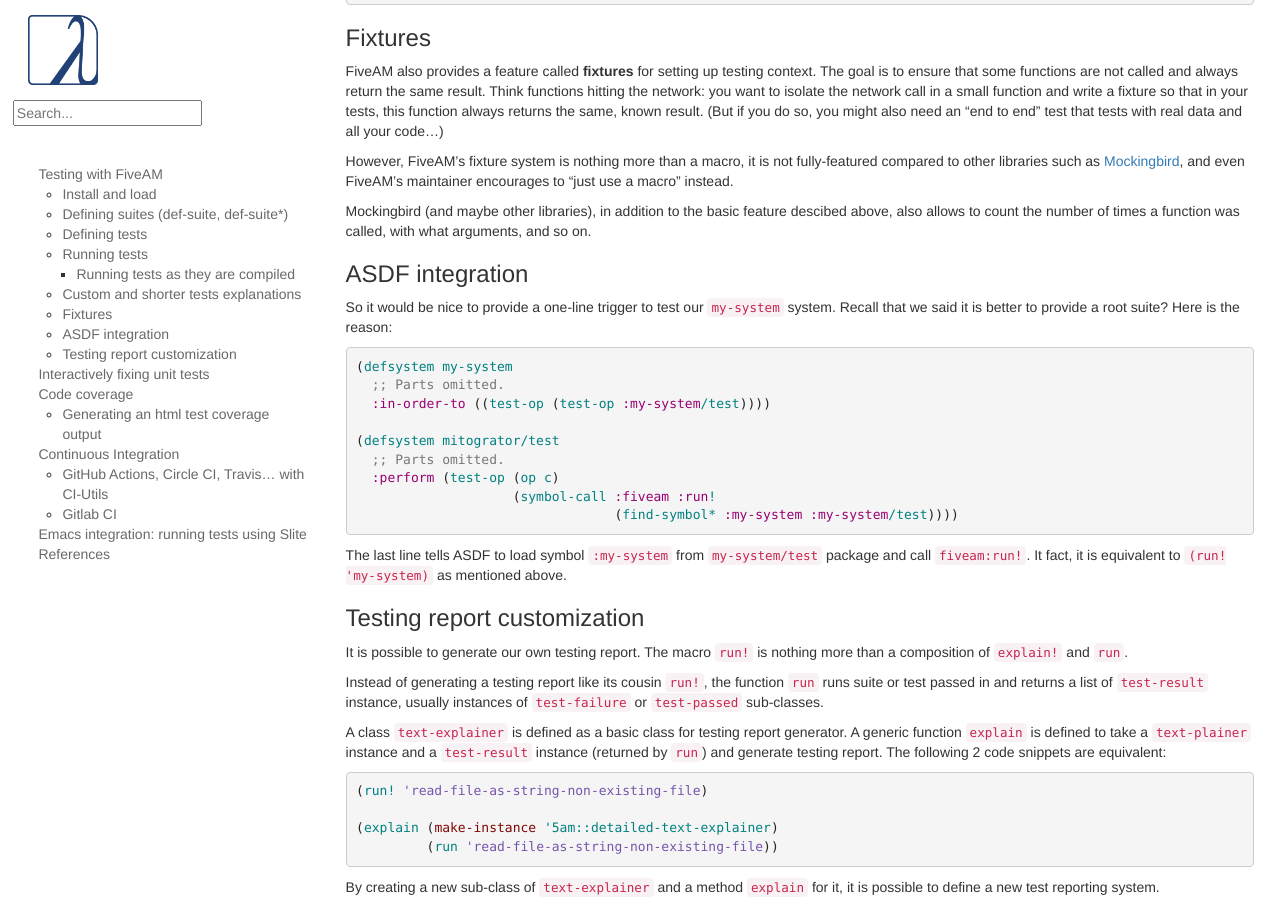
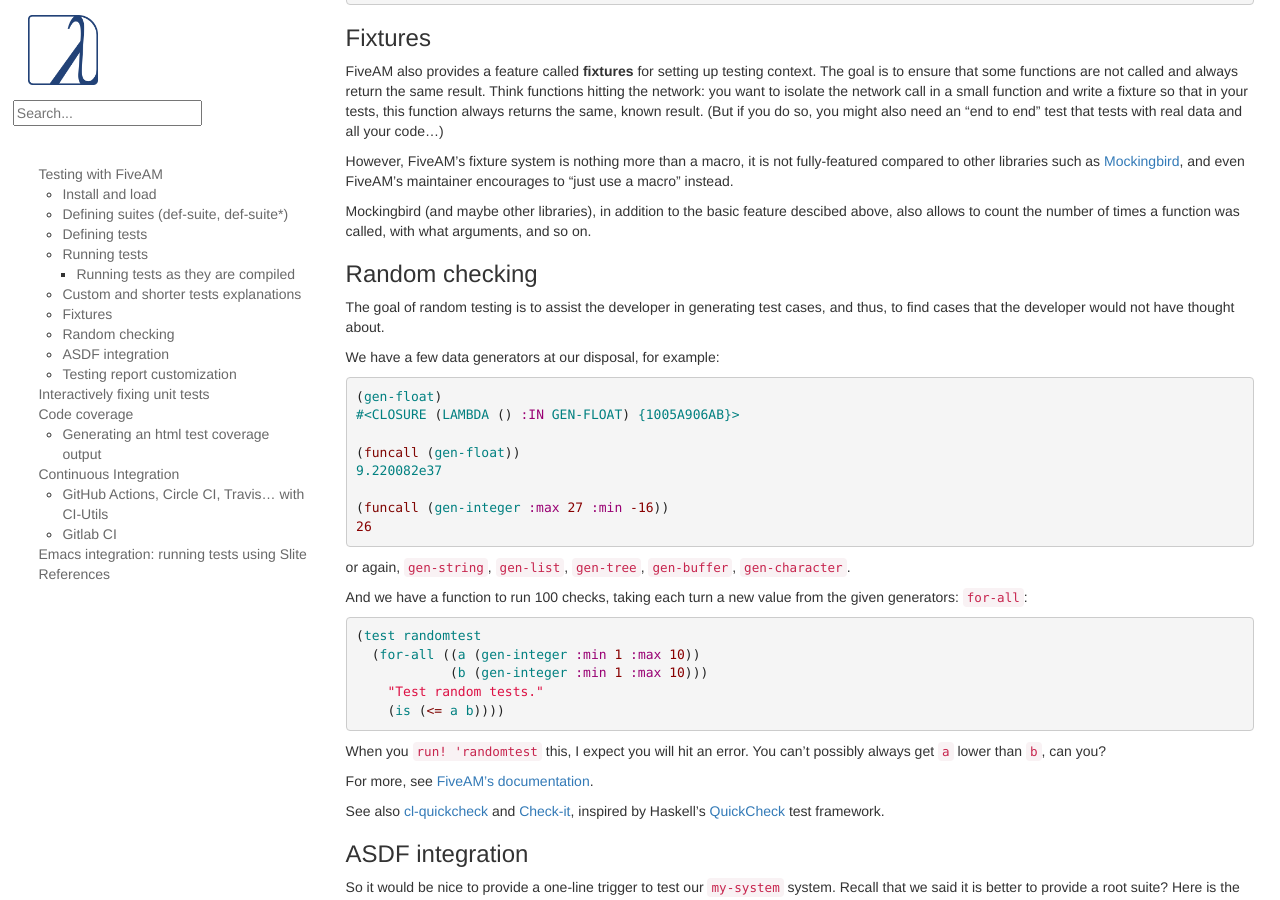
Before and after one commit to LispCookbook/cl-cookbook, a Jekyll site: the page built from testing.md, in a window 1280 px wide and 900 px high, scrolled down 5039 px. Built offline with Jekyll 4.4.1, drawn with Linux system fonts in a browser that asks for light colours.

Commit message:
testing: add short random testing section

```diff
--- a/testing.md
+++ b/testing.md
@@ -307,6 +307,45 @@ FiveAM's maintainer encourages to "just use a macro" instead.
 Mockingbird (and maybe other libraries), in addition to the basic
 feature descibed above, also allows to count the number of times a
 function was called, with what arguments, and so on.
+
+### Random checking
+
+The goal of random testing is to assist the developer in generating
+test cases, and thus, to find cases that the developer would not have
+thought about.
+
+We have a few data generators at our disposal, for example:
+
+~~~lisp
+(gen-float)
+#<CLOSURE (LAMBDA () :IN GEN-FLOAT) {1005A906AB}>
+
+(funcall (gen-float))
+9.220082e37
+
+(funcall (gen-integer :max 27 :min -16))
+26
+~~~
+
+or again, `gen-string`, `gen-list`, `gen-tree`, `gen-buffer`, `gen-character`.
+
+And we have a function to run 100 checks, taking each turn a new value from the given generators: `for-all`:
+
+~~~lisp
+(test randomtest
+  (for-all ((a (gen-integer :min 1 :max 10))
+            (b (gen-integer :min 1 :max 10)))
+    "Test random tests."
+    (is (<= a b))))
+~~~
+
+When you `run! 'randomtest` this, I expect you will hit an error. You can't
+possibly always get `a` lower than `b`, can you?
+
+For more, see [FiveAM's documentation](https://common-lisp.net/project/fiveam/docs/Checks.html#Random_0020_0028QuickCheck-ish_0029_0020testing).
+
+See also [cl-quickcheck](https://github.com/mcandre/cl-quickcheck) and [Check-it](https://github.com/DalekBaldwin/check-it), inspired by Haskell's [QuickCheck](https://en.wikipedia.org/wiki/QuickCheck) test framework.
+
 
 ### ASDF integration
 
```
